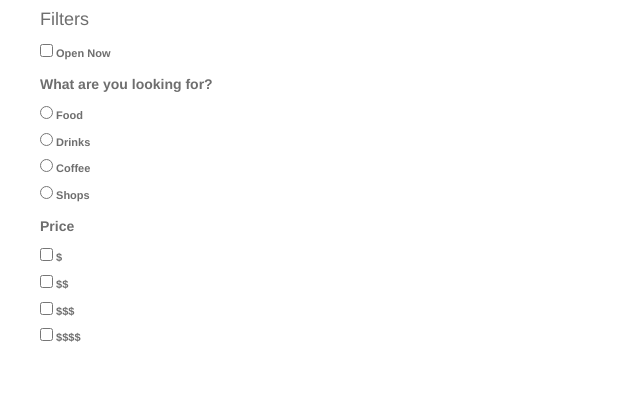
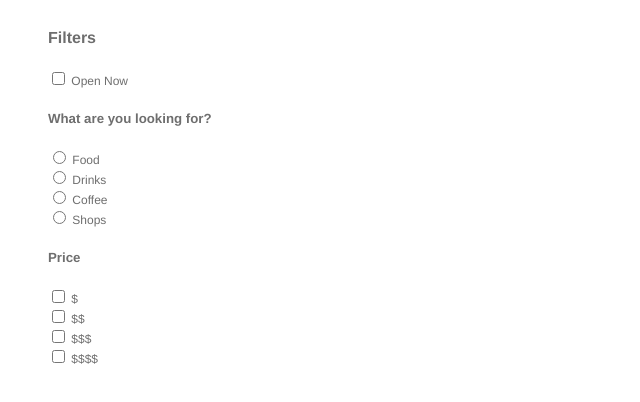
Before and after one commit to vnorik/foursquareApi, a website built with webpack: page src/index.html in a window 1280 px wide. Shown: the whole page, without its empty margins (0-640 px from the left). Built offline with nearby package versions, Linux system fonts and the light colour scheme; no server answers.

Commit message:
remove bootstrap, adjust css classes

```diff
--- a/src/index.html
+++ b/src/index.html
@@ -5,13 +5,11 @@
     <meta charset="utf-8" />
     <meta name="viewport" content="width=device-width, initial-scale=1.0">
     <title>Foursquare</title>
-
-    <link rel="stylesheet" href="https://maxcdn.bootstrapcdn.com/bootstrap/3.3.7/css/bootstrap.min.css">
 </head>
 <body>
     <div class="resultContainer clearfix">
-        <div id="filtersView">
-            <ul id="filtersList">
+        <div class="filtersContainer">
+            <ul id="filtersList" class="filtersListBox">
                 <li>
                     <h4>Filters</h4>
                 </li>
@@ -52,8 +50,8 @@
                 </li>
             </ul>
         </div>
-        <div id="resultsView">
-            <ul id="recommendationsList">
+        <div class="resultsViewContainer">
+            <ul id="recommendationsList" class="recommendationsListBox">
             </ul>
         </div>
     </div>
--- a/src/index.scss
+++ b/src/index.scss
@@ -1,4 +1,6 @@
-@font-face { font-family: "Ionicons"; src: url("https://code.ionicframework.com/ionicons/2.0.1/fonts/ionicons.eot?v=2.0.1"); src: url("https://code.ionicframework.com/ionicons/2.0.1/fonts/ionicons.eot?v=2.0.1#iefix") format("embedded-opentype"), url("https://code.ionicframework.com/ionicons/2.0.1/fonts/ionicons.ttf?v=2.0.1") format("truetype"), url("https://code.ionicframework.com/ionicons/2.0.1/fonts/ionicons.woff?v=2.0.1") format("woff"), url("https://code.ionicframework.com/ionicons/2.0.1/fonts/ionicons.svg?v=2.0.1#Ionicons") format("svg"); font-weight: normal; font-style: normal; }
+html {
+    font-family: "Helvetica Neue",Helvetica,Arial,sans-serif;
+}
 
 .delim {
     color: #ccc;
@@ -8,26 +10,29 @@
 }
 
 
-div#filtersView {
+.filtersContainer {
     float: left;
     width: 20%;
 
-    ul#filtersList {
+    ul.filtersListBox {
         list-style: none;
-        font-size: 11px;
         color:#6e6e6e;
 
         .filterTitle {
             font-weight: bold;
         }
+
+        label {
+            font-size: 12px;
+        }
     }
 }
 
-div#resultsView {
+.resultsViewContainer {
     float: left;
     width: 60%;
 
-    ul#recommendationsList  {
+    ul.recommendationsListBox  {
         list-style: none;
 
         li.card {
```
